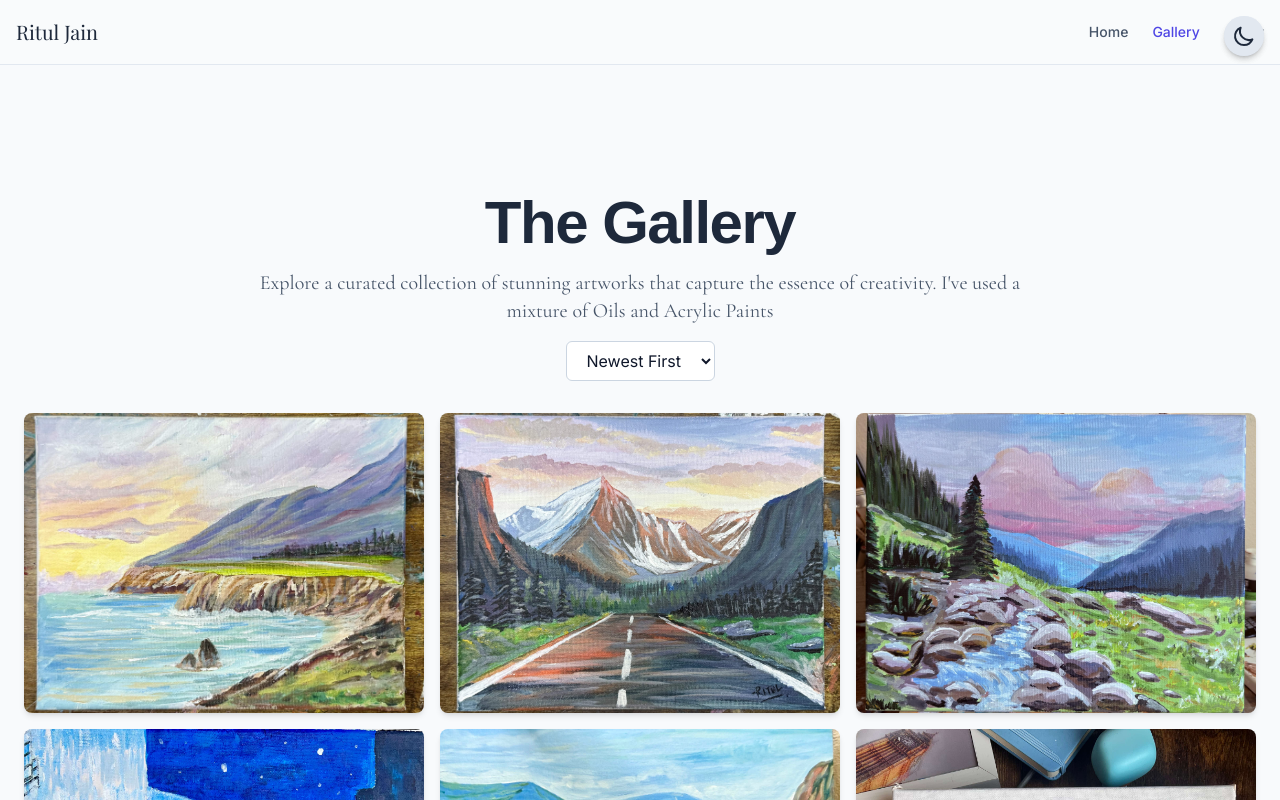
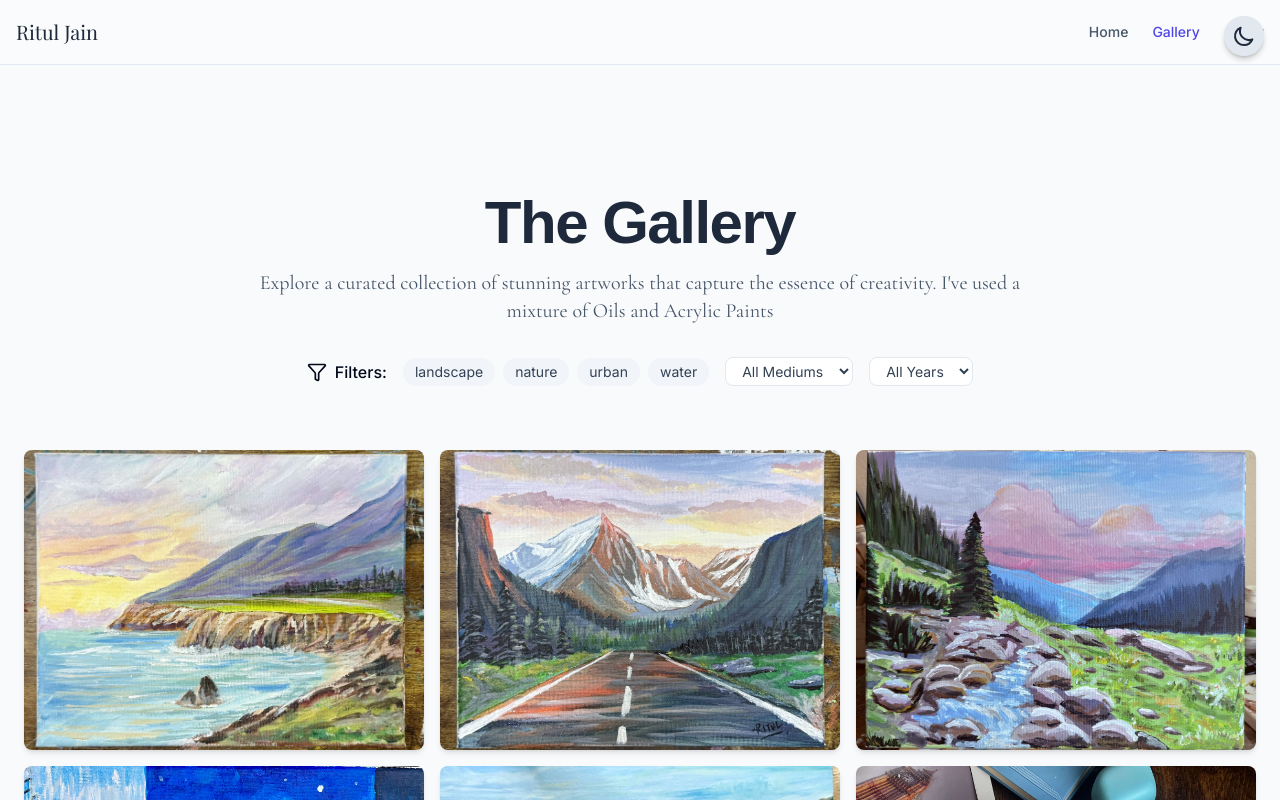
Before and after one commit to Lutir/art-portfolio, a Next.js app: page /gallery in a window 1280 px wide. Shown: the top 800 px of the page. Built offline with nearby package versions, Linux system fonts and the light colour scheme; a web font is replaced by a local one.

Commit message:
Added filters and categories for artwork, along with lazy loading

```diff
--- a/app/gallery/page.tsx
+++ b/app/gallery/page.tsx
@@ -7,10 +7,14 @@ import { motion } from 'framer-motion'
 import { Metadata } from 'next'
 import Masonry from 'react-masonry-css'
 import ThemeToggle from '../components/ThemeToggle';
+import { Filter } from 'lucide-react';
 
 import '@/app/globals.css';
 import ImageModal from '../components/ImageModal';
 import { typography } from '../ui/typography';
+
+type Category = 'landscape' | 'nature' | 'urban' | 'water';
+type Medium = 'Oil' | 'Acrylic' | '';
 
 // Artwork data with descriptions
 const artworks = [
@@ -20,9 +24,10 @@ const artworks = [
     alt: "Cafe terrace at Night",
     title: "Cafe Terrace at Night",
     description: "Inspired by Van Gogh's iconic painting, this piece captures the vibrant nightlife of a café terrace. The warm yellows and deep blues create a striking contrast, while the swirling patterns in the sky evoke a sense of movement and emotion. The composition draws the viewer into the scene, making them feel as if they're standing right there, experiencing the magical atmosphere of the evening.",
-    medium: "Oil on Canvas",
+    medium: "Oil" as Medium,
     year: "June, 2024",
-    orientation: "vertical"
+    orientation: "vertical",
+    categories: ['urban', 'nature'] as Category[]
   },
   {
     id: 2,
@@ -30,9 +35,10 @@ const artworks = [
     alt: "Reflections",
     title: "Reflections",
     description: "This contemplative piece explores the theme of reflection both literally and metaphorically. The raindrops on the window create a distorted view of the world outside, while the candle's flame casts dancing shadows. The interplay of light and water creates a dreamlike quality, inviting viewers to reflect on their own inner thoughts and emotions.",
-    medium: "Acrylic on Canvas",
+    medium: "Acrylic" as Medium,
     year: "September, 2022",
-    orientation: "vertical"
+    orientation: "vertical",
+    categories: ['urban', 'water'] as Category[]
   },
   {
     id: 3,
@@ -40,9 +46,10 @@ const artworks = [
     alt: "The Cat on the Window",
     title: "The Cat on the Window",
     description: "A serene moment captured in this intimate portrait of a cat watching the rain. The contrast between the warm interior and the cool, wet world outside creates a sense of comfort and security. The detailed rendering of the raindrops and the cat's fur texture showcases the artist's attention to detail and ability to convey mood through subtle elements.",
-    medium: "Oil on Canvas",
+    medium: "Oil" as Medium,
     year: "November, 2023",
-    orientation: "vertical"
+    orientation: "vertical",
+    categories: ['urban', 'water'] as Category[]
   },
   {
     id: 4,
@@ -50,9 +57,10 @@ const artworks = [
     alt: "Mount Rainier",
     title: "Mount Rainier",
     description: "This majestic landscape captures the awe-inspiring presence of Mount Rainier. The snow-capped peak rises dramatically against the sky, while the surrounding wilderness is rendered with rich detail. The painting conveys both the grandeur of nature and the peaceful solitude found in wild places, inviting viewers to contemplate their relationship with the natural world.",
-    medium: "Acrylic on Canvas",
+    medium: "Acrylic" as Medium,
     year: "December, 2022",
-    orientation: "vertical"
+    orientation: "vertical",
+    categories: ['landscape', 'nature'] as Category[]
   },
   {
     id: 5,
@@ -60,9 +68,10 @@ const artworks = [
     alt: "Whispers of the Valley",
     title: "Whispers of the Valley",
     description: "A serene valley landscape where mist dances between rolling hills. The soft morning light creates a dreamlike atmosphere, while subtle details in the foreground add depth and texture. This piece captures the quiet moments when nature speaks in whispers.",
-    medium: "Oil on Canvas",
+    medium: "Oil" as Medium,
     year: "January, 2025",
-    orientation: "horizontal"
+    orientation: "horizontal",
+    categories: ['landscape', 'nature'] as Category[]
   },
   {
     id: 6,
@@ -70,9 +79,10 @@ const artworks = [
     alt: "Chasing the Horizon",
     title: "Chasing the Horizon",
     description: "An expansive landscape that captures the endless pursuit of the horizon. The dramatic sky meets the earth in a symphony of colors, while the foreground elements create a sense of journey and discovery. This painting invites viewers to contemplate their own paths and aspirations.",
-    medium: "Acrylic on Canvas",
+    medium: "Acrylic" as Medium,
     year: "February, 2025",
-    orientation: "horizontal"
+    orientation: "horizontal",
+    categories: ['landscape', 'nature'] as Category[]
   },
   {
     id: 7,
@@ -80,9 +90,10 @@ const artworks = [
     alt: "California Dreaming",
     title: "California Dreaming",
     description: "A vibrant interpretation of California's iconic landscapes, where golden light meets coastal beauty. The painting balances the state's natural splendor with its urban energy, creating a dreamlike vision of the Golden State. Rich colors and dynamic composition evoke the spirit of California's diverse landscapes.",
-    medium: "Oil on Canvas",
+    medium: "Oil" as Medium,
     year: "March, 2025",
-    orientation: "horizontal"
+    orientation: "horizontal",
+    categories: ['landscape', 'nature', 'urban'] as Category[]
   },
   {
     id: 8,
@@ -90,9 +101,10 @@ const artworks = [
     alt: "Enchanted Falls",
     title: "Enchanted Falls",
     description: "A mystical waterfall scene that feels like stepping into a fantasy world. The cascading water creates a mesmerizing pattern, while the surrounding vegetation is rendered in rich, vibrant greens. The play of light through the water creates a magical atmosphere, suggesting a hidden realm where nature's beauty is amplified beyond the ordinary.",
-    medium: "Oil on Canvas",
+    medium: "Oil" as Medium,
     year: "April, 2024",
-    orientation: "horizontal"
+    orientation: "horizontal",
+    categories: ['landscape', 'nature', 'water'] as Category[]
   },
   {
     id: 9,
@@ -100,9 +112,10 @@ const artworks = [
     alt: "Gasworks Park",
     title: "Gasworks Park",
     description: "This urban landscape reimagines the industrial structures of Gasworks Park with a dreamlike quality. The contrast between the geometric shapes of the machinery and the organic forms of the park creates a fascinating tension. The painting captures the transformation of industrial space into a place of recreation and contemplation, highlighting the intersection of human history and natural beauty.",
-    medium: "Acrylic on Canvas",
+    medium: "Acrylic" as Medium,
     year: "May, 2023",
-    orientation: "horizontal"
+    orientation: "horizontal",
+    categories: ['urban', 'landscape'] as Category[]
   },
   {
     id: 10,
@@ -110,9 +123,10 @@ const artworks = [
     alt: "Somewhere in the Mountains",
     title: "Somewhere in the Mountains",
     description: "A contemplative mountain scene that captures the quiet majesty of alpine landscapes. The partial view of the mountain peak creates a sense of mystery and wonder, inviting viewers to imagine what lies beyond the frame. The subtle color palette and careful attention to light and shadow convey the changing moods of mountain weather and the timeless quality of these ancient formations.",
-    medium: "Oil on Canvas",
+    medium: "Oil" as Medium,
     year: "June, 2023",
-    orientation: "horizontal"
+    orientation: "horizontal",
+    categories: ['landscape', 'nature'] as Category[]
   },
   {
     id: 11,
@@ -120,9 +134,10 @@ const artworks = [
     alt: "Whispering Peaks",
     title: "Whispering Peaks",
     description: "This atmospheric landscape captures the ethereal quality of mountain peaks shrouded in mist. The soft, diffused light creates a dreamlike atmosphere, while the jagged peaks emerge dramatically from the clouds. The painting conveys both the physical grandeur of the mountains and the spiritual resonance they hold, suggesting the whispers of ancient stories carried on the mountain winds.",
-    medium: "Acrylic on Canvas",
+    medium: "Acrylic" as Medium,
     year: "July, 2022",
-    orientation: "horizontal"
+    orientation: "horizontal",
+    categories: ['landscape', 'nature'] as Category[]
   },
   {
     id: 12,
@@ -130,9 +145,10 @@ const artworks = [
     alt: "Sunset Paradise",
     title: "Sunset Paradise",
     description: "A vibrant sunset scene that captures the magical transition between day and night. The rich oranges, pinks, and purples of the sky create a dramatic backdrop, while the silhouetted landscape adds depth and contrast. The painting conveys the fleeting beauty of these moments and the sense of peace that comes with watching the day draw to a close.",
-    medium: "Oil on Canvas",
+    medium: "Oil" as Medium,
     year: "August, 2023",
-    orientation: "horizontal"
+    orientation: "horizontal",
+    categories: ['landscape', 'nature'] as Category[]
   },
 ];
 
@@ -145,25 +161,53 @@ function parseDate(dateStr: string): Date {
   return new Date(parseInt(year), monthIndex, 1);
 }
 
+const allCategories: Category[] = ['landscape', 'nature', 'urban', 'water'];
+const allMediums: Medium[] = ['Oil', 'Acrylic'];
+
 export default function Page() {
   const [selectedImage, setSelectedImage] = useState<typeof artworks[0] | null>(null);
   const [isLoading, setIsLoading] = useState(true);
   const [sortBy, setSortBy] = useState<SortOption>('newest');
-  const [sortedArtworks, setSortedArtworks] = useState(artworks);
+  const [selectedCategories, setSelectedCategories] = useState<Category[]>([]);
+  const [selectedMedium, setSelectedMedium] = useState<Medium>('');
+  const [selectedYear, setSelectedYear] = useState<string>('');
+  const [filteredArtworks, setFilteredArtworks] = useState(artworks);
 
-  // Sort artworks whenever sortBy changes
+  // Get unique years from artworks
+  const years = Array.from(new Set(artworks.map(art => art.year.split(', ')[1]))).sort().reverse();
+
+  // Filter and sort artworks
   useEffect(() => {
-    const sorted = [...artworks].sort((a, b) => {
+    let filtered = [...artworks];
+
+    // Apply category filter
+    if (selectedCategories.length > 0) {
+      filtered = filtered.filter(art =>
+        selectedCategories.some(cat => art.categories.includes(cat))
+      );
+    }
+
+    // Apply medium filter
+    if (selectedMedium) {
+      filtered = filtered.filter(art => art.medium === selectedMedium);
+    }
+
+    // Apply year filter
+    if (selectedYear) {
+      filtered = filtered.filter(art => art.year.includes(selectedYear));
+    }
+
+    // Apply sorting
+    filtered.sort((a, b) => {
       const dateA = parseDate(a.year);
       const dateB = parseDate(b.year);
-      if (sortBy === 'newest') {
-        return dateB.getTime() - dateA.getTime();
-      } else {
-        return dateA.getTime() - dateB.getTime();
-      }
+      return sortBy === 'newest'
+        ? dateB.getTime() - dateA.getTime()
+        : dateA.getTime() - dateB.getTime();
     });
-    setSortedArtworks(sorted);
-  }, [sortBy]);
+
+    setFilteredArtworks(filtered);
+  }, [selectedCategories, selectedMedium, selectedYear, sortBy]);
 
   // Simulate loading state for images
   useEffect(() => {
@@ -176,17 +220,14 @@ export default function Page() {
 
   const openImageModal = (artwork: typeof artworks[0]) => {
     setSelectedImage(artwork);
-    // Add to browser history for better navigation
     window.history.pushState({ artworkId: artwork.id }, '', `#artwork-${artwork.id}`);
   };
 
   const closeImageModal = () => {
     setSelectedImage(null);
-    // Remove from browser history
     window.history.pushState(null, '', window.location.pathname);
   };
 
-  // Handle browser back button
   useEffect(() => {
     const handlePopState = () => {
       setSelectedImage(null);
@@ -203,6 +244,14 @@ export default function Page() {
     500: 1
   };
 
+  const toggleCategory = (category: Category) => {
+    setSelectedCategories(prev =>
+      prev.includes(category)
+        ? prev.filter(c => c !== category)
+        : [...prev, category]
+    );
+  };
+
   return (
     <>
       <ThemeToggle />
@@ -214,23 +263,90 @@ export default function Page() {
               Explore a curated collection of stunning artworks that capture the essence of creativity. I&apos;ve used a mixture
               of Oils and Acrylic Paints
             </p>
-            <div className="flex justify-center mt-4">
+          </div>
+
+          {/* Filter UI */}
+          <div className="mb-8 space-y-4">
+            <div className="flex flex-wrap justify-center items-center gap-4">
+              <div className="flex items-center gap-2">
+                <Filter className="h-5 w-5" />
+                <span className="font-medium">Filters:</span>
+              </div>
+
+              {/* Category filters */}
+              <div className="flex flex-wrap justify-center gap-2">
+                {Array.from(allCategories).map((category) => (
+                  <button
+                    key={category}
+                    onClick={() => toggleCategory(category)}
+                    className={`rounded-full px-3 py-1 text-sm transition-colors ${
+                      selectedCategories.includes(category)
+                        ? 'bg-indigo-600 text-white'
+                        : 'bg-slate-100 text-slate-700 hover:bg-slate-200 dark:bg-slate-800 dark:text-slate-200 dark:hover:bg-slate-700'
+                    }`}
+                  >
+                    {category}
+                  </button>
+                ))}
+              </div>
+
+              {/* Medium filter */}
               <select
-                value={sortBy}
-                onChange={(e) => setSortBy(e.target.value as SortOption)}
-                className="px-4 py-2 rounded-md border border-slate-300 dark:border-slate-700 bg-white dark:bg-slate-800 text-slate-900 dark:text-slate-100 focus:outline-none focus:ring-2 focus:ring-indigo-500 dark:focus:ring-indigo-400"
+                value={selectedMedium}
+                onChange={(e) => setSelectedMedium(e.target.value as Medium)}
+                className="rounded-lg border border-slate-200 bg-white px-3 py-1 text-sm text-slate-700 dark:border-slate-700 dark:bg-slate-800 dark:text-slate-200"
               >
-                <option value="newest">Newest First</option>
-                <option value="oldest">Oldest First</option>
+                <option value="">All Mediums</option>
+                <option value="Oil">Oil</option>
+                <option value="Acrylic">Acrylic</option>
               </select>
+
+              {/* Year filter */}
+              <select
+                value={selectedYear}
+                onChange={(e) => setSelectedYear(e.target.value)}
+                className="rounded-lg border border-slate-200 bg-white px-3 py-1 text-sm text-slate-700 dark:border-slate-700 dark:bg-slate-800 dark:text-slate-200"
+              >
+                <option value="">All Years</option>
+                {years.map((year) => (
+                  <option key={year} value={year}>
+                    {year}
+                  </option>
+                ))}
+              </select>
+
+              {/* Clear filters button */}
+              {(selectedCategories.length > 0 || selectedMedium || selectedYear) && (
+                <button
+                  onClick={() => {
+                    setSelectedCategories([]);
+                    setSelectedMedium('');
+                    setSelectedYear('');
+                  }}
+                  className="rounded-lg bg-slate-100 px-3 py-1 text-sm text-slate-700 hover:bg-slate-200 dark:bg-slate-800 dark:text-slate-200 dark:hover:bg-slate-700"
+                >
+                  Clear all
+                </button>
+              )}
             </div>
+
+            {/* Active filters summary */}
+            {(selectedCategories.length > 0 || selectedMedium || selectedYear) && (
+              <div className="text-sm text-slate-600 dark:text-slate-400 text-center">
+                Showing: {filteredArtworks.length} artwork{filteredArtworks.length !== 1 ? 's' : ''}
+                {selectedCategories.length > 0 && ` in ${selectedCategories.join(', ')}`}
+                {selectedMedium && ` using ${selectedMedium}`}
+                {selectedYear && ` from ${selectedYear}`}
+              </div>
+            )}
           </div>
+
           <Masonry
             breakpointCols={breakpointColumns}
             className="flex -ml-4 w-auto"
             columnClassName="pl-4 bg-clip-padding"
           >
-            {sortedArtworks.map((artwork) => (
+            {filteredArtworks.map((artwork) => (
               <motion.div
                 key={artwork.id}
                 className="relative group overflow-hidden rounded-lg shadow-md hover:shadow-lg transition-all duration-300 mb-4"
@@ -255,6 +371,16 @@ export default function Page() {
                     <div className="p-4 w-full">
                       <h3 className={`${typography.h4} text-white`}>{artwork.title}</h3>
                       <p className={`${typography.caption} text-white/80`}>{artwork.medium}, {artwork.year}</p>
+                      <div className="flex flex-wrap gap-1 mt-2">
+                        {artwork.categories.map(category => (
+                          <span
+                            key={category}
+                            className="text-xs px-2 py-1 rounded-full bg-white/20 text-white"
+                          >
+                            {category}
+                          </span>
+                        ))}
+                      </div>
                     </div>
                   </div>
                 </div>
@@ -268,10 +394,17 @@ export default function Page() {
               </motion.div>
             ))}
           </Masonry>
+
+          {filteredArtworks.length === 0 && (
+            <div className="text-center py-12">
+              <p className={`${typography.body} text-slate-600 dark:text-slate-400`}>
+                No artworks found matching your filters.
+              </p>
+            </div>
+          )}
         </div>
       </section>
 
-      {/* Image Modal */}
       {selectedImage && (
         <ImageModal
           isOpen={!!selectedImage}
@@ -315,5 +448,5 @@ export default function Page() {
         }}
       />
     </>
-  )
+  );
 }
```
Also changed, not shown: app/components/ImageModal.tsx (+65 -3 lines).
